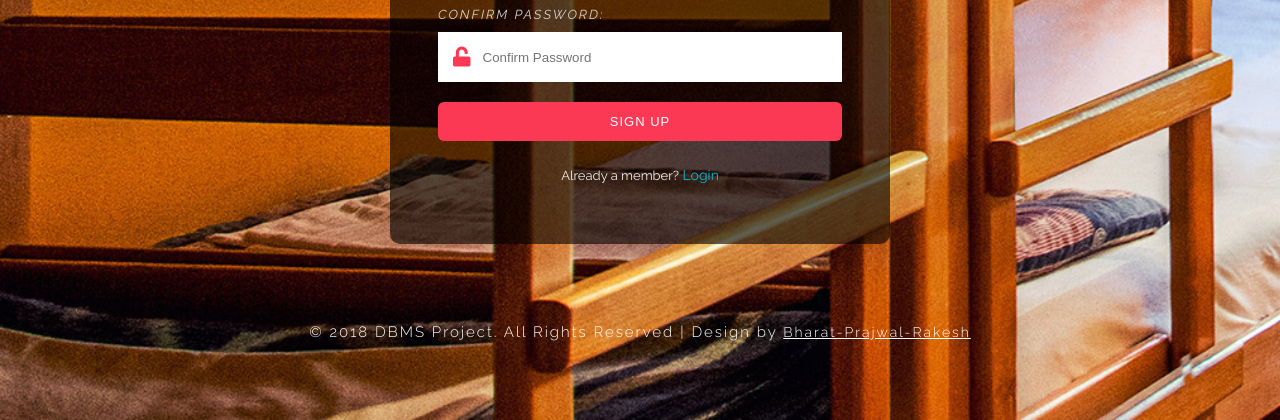
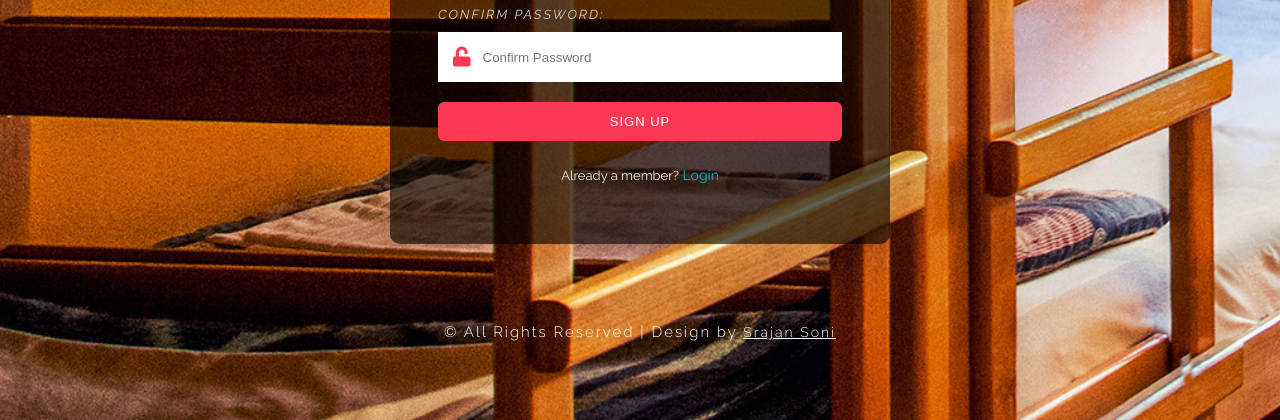
Before and after one commit to Srajan-Soni/HostelRoomAllocation, a PHP site: page /signup.php in a window 1280 px wide. Shown: the part 945-1365 px from the top of the page. Run offline with PHP 8.4, Linux system fonts and the light colour scheme.

Commit message:
Update signup.php

```diff
--- a/signup.php
+++ b/signup.php
@@ -105,7 +105,7 @@
         <p class=" w3l-register-p">Already a member?<a href="index.php" class="register"> Login</a></p>
     </div>
     <footer>
-        <p class="copyright-agileinfo"> &copy; 2018 DBMS Project. All Rights Reserved | Design by <a href="https://www.linkedin.com/in/bharat-reddy/">Bharat-Prajwal-Rakesh</a></p>
+        <p class="copyright-agileinfo"> &copy;  All Rights Reserved | Design by <a href="https://www.linkedin.com/in/srajan-soni-4b49601a4/">Srajan Soni</a></p>
     </footer>
 
 </body>
```
